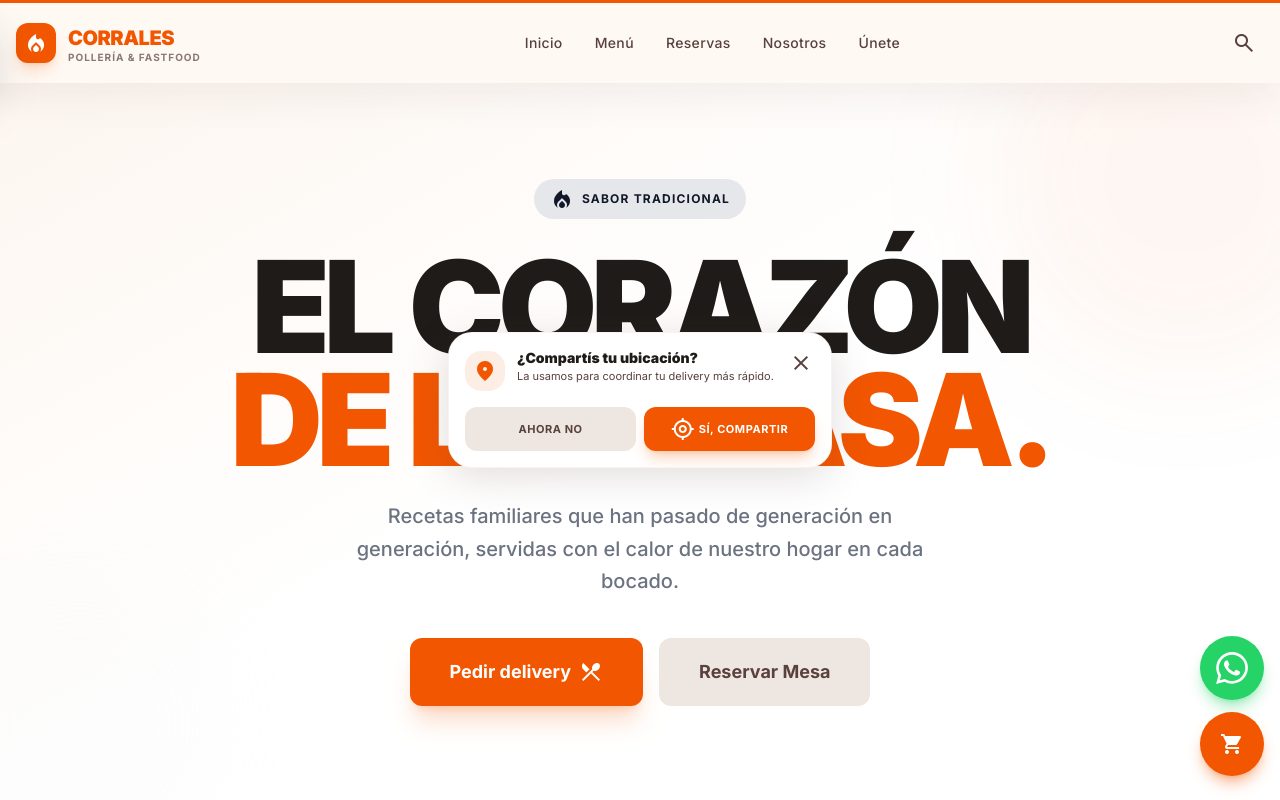
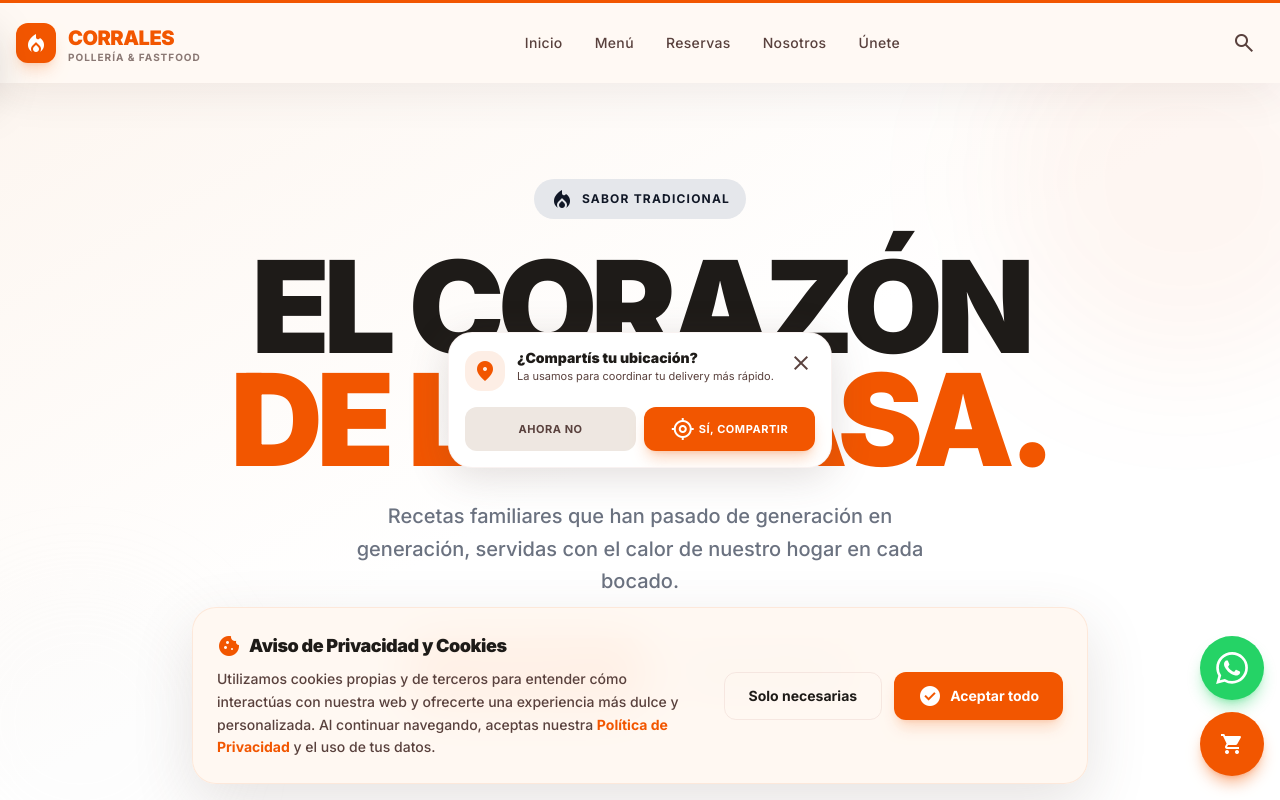
Before and after one commit to hectorDev2/corrales-web, a Next.js app: page / in a window 1280 px wide. Shown: the top 800 px of the page. Built offline with nearby package versions, Linux system fonts and the light colour scheme; no server answers; the database is empty.

Commit message:
feat: add CookieBanner component to global layout and update careers page metadata description

```diff
--- a/src/app/(public)/trabaja-con-nosotros/page.tsx
+++ b/src/app/(public)/trabaja-con-nosotros/page.tsx
@@ -2,7 +2,7 @@ import { Metadata } from "next";
 
 export const metadata: Metadata = {
   title: "Trabaja con nosotros | Corrales",
-  description: "Únete a nuestro equipo y forma parte de la familia Corrales.",
+  description: "Unete a nuestro equipo y forma parte de la familia Corrales.",
 };
 
 export default function CareersPage() {
--- a/src/app/layout.tsx
+++ b/src/app/layout.tsx
@@ -1,6 +1,7 @@
 import type { Metadata } from "next";
 import { Inter } from "next/font/google";
 
+import { CookieBanner } from "@/components/layout";
 import { Toaster } from "sonner";
 
 import "./globals.css";
@@ -32,6 +33,7 @@ export default function RootLayout({
       />
       <body className="min-h-full flex flex-col bg-background">
         {children}
+        <CookieBanner />
         <Toaster richColors position="top-center" />
       </body>
     </html>
--- /dev/null
+++ b/src/components/layout/CookieBanner.tsx
@@ -0,0 +1,78 @@
+"use client";
+
+import { useEffect, useState } from "react";
+import Link from "next/link";
+
+export function CookieBanner() {
+  const [isVisible, setIsVisible] = useState(false);
+
+  useEffect(() => {
+    // Check if the user has already accepted or declined
+    const hasConsent = localStorage.getItem("corrales_cookie_consent");
+    if (!hasConsent) {
+      // Small delay to let the page load before sliding in
+      const timer = setTimeout(() => setIsVisible(true), 1000);
+      return () => clearTimeout(timer);
+    }
+  }, []);
+
+  if (!isVisible) return null;
+
+  const handleAccept = () => {
+    localStorage.setItem("corrales_cookie_consent", "accepted");
+    setIsVisible(false);
+  };
+
+  const handleDecline = () => {
+    localStorage.setItem("corrales_cookie_consent", "declined");
+    setIsVisible(false);
+  };
+
+  return (
+    <div className="fixed bottom-0 left-0 right-0 z-[100] p-4 pointer-events-none">
+      <div className="max-w-4xl mx-auto bg-[#fff8f2]/95 backdrop-blur-xl rounded-3xl shadow-[0_20px_60px_rgba(89,65,61,0.15)] border border-primary/10 p-6 flex flex-col md:flex-row items-start md:items-center justify-between gap-6 pointer-events-auto animate-in slide-in-from-bottom-10 fade-in duration-700">
+
+        <div className="flex-1 space-y-2">
+          <h3 className="text-lg font-black text-on-surface flex items-center gap-2 tracking-tight">
+            <span
+              className="material-symbols-outlined text-primary text-2xl"
+              style={{ fontVariationSettings: "'FILL' 1, 'wght' 400, 'GRAD' 0, 'opsz' 24" }}
+            >
+              cookie
+            </span>
+            Aviso de Privacidad y Cookies
+          </h3>
+          <p className="text-on-surface-variant text-sm leading-relaxed font-medium">
+            Utilizamos cookies propias y de terceros para entender cómo interactúas con nuestra web y ofrecerte una experiencia más dulce y personalizada. Al continuar navegando, aceptas nuestra{" "}
+            <Link href="/privacidad" className="text-primary hover:underline font-bold">
+              Política de Privacidad
+            </Link>{" "}
+            y el uso de tus datos.
+          </p>
+        </div>
+
+        <div className="flex flex-col sm:flex-row w-full md:w-auto gap-3 shrink-0">
+          <button
+            onClick={handleDecline}
+            className="px-6 py-3 rounded-xl border border-outline-variant/30 text-on-surface font-bold text-sm hover:bg-surface-container-high active:scale-95 transition-all"
+          >
+            Solo necesarias
+          </button>
+          <button
+            onClick={handleAccept}
+            className="px-6 py-3 rounded-xl bg-primary text-on-primary font-bold text-sm shadow-lg shadow-primary/20 hover:shadow-primary/40 hover:-translate-y-0.5 active:translate-y-0 transition-all flex items-center justify-center gap-2"
+          >
+            <span
+              className="material-symbols-outlined text-lg"
+              style={{ fontVariationSettings: "'FILL' 1, 'wght' 400, 'GRAD' 0, 'opsz' 24" }}
+            >
+              check_circle
+            </span>
+            Aceptar todo
+          </button>
+        </div>
+
+      </div>
+    </div>
+  );
+}
--- a/src/components/layout/index.ts
+++ b/src/components/layout/index.ts
@@ -1,5 +1,6 @@
 export { BottomNav } from "./BottomNav";
 export { CartButton } from "./CartButton";
+export { CookieBanner } from "./CookieBanner";
 export { FloatingActions } from "./FloatingActions";
 export { Header } from "./Header";
 export { LocationBanner } from "./LocationBanner";
```
